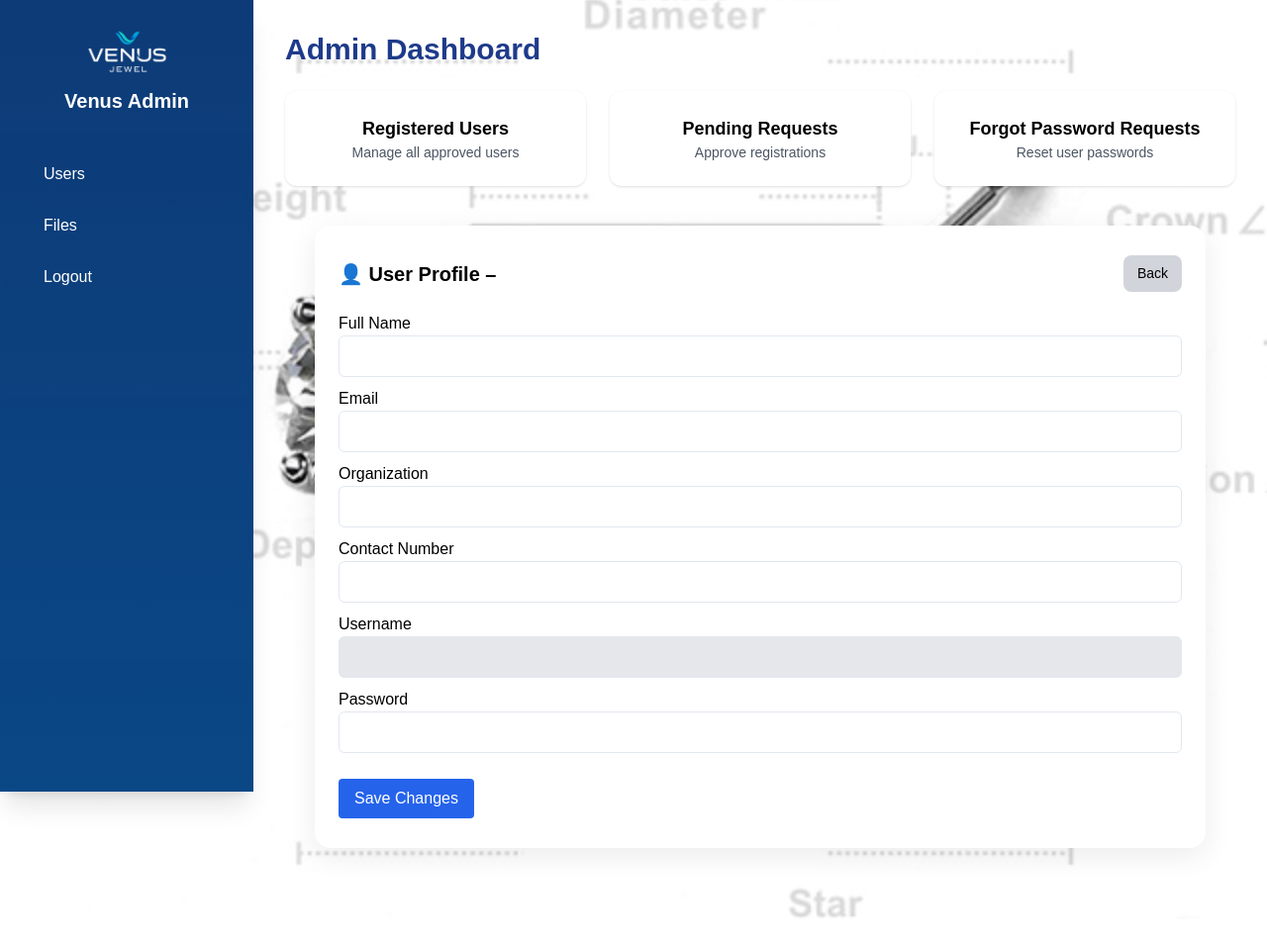
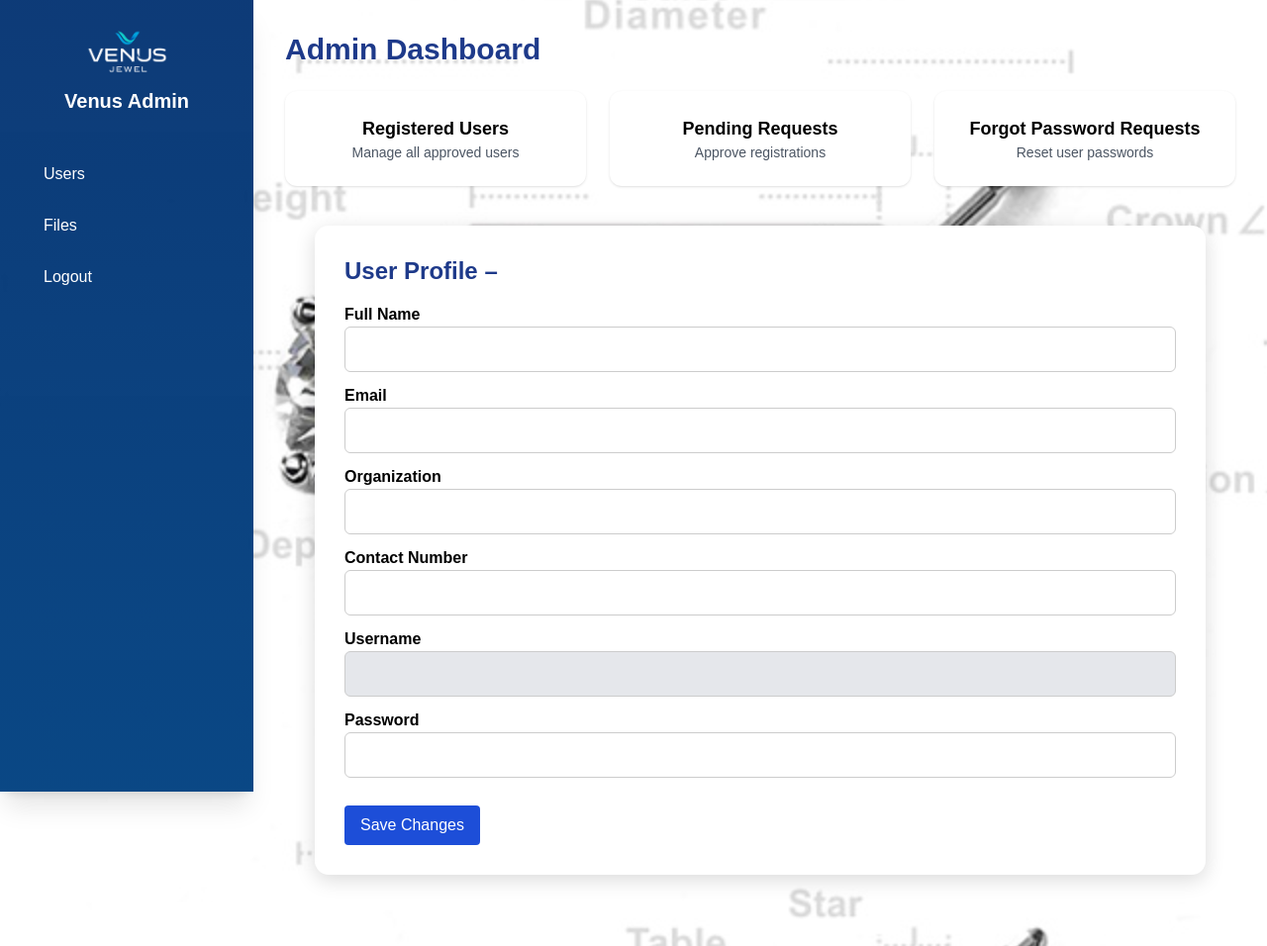
Before and after one commit to Sanketchikane/venus-jewel-portal, a Flask app: template templates/view_user.html in a window 1280 px wide. Shown: the whole page at 99% size. Before the commit the page ends 927 px from the top, so only its background shows below. Run offline with Flask 3, Linux system fonts and the light colour scheme; the template is opened without the code that fills it, so the values that code supplies are empty; some libraries are stand-ins or nearby versions.

Commit message:
Update view_user.html

```diff
--- a/templates/view_user.html
+++ b/templates/view_user.html
@@ -2,40 +2,31 @@
 {% block content %}
 
 <style>
-  :root {
-    --vj-blue: #003366;
-    --vj-accent: #0B5FFF;
-    --vj-bg: #f8fafc;
-    --vj-border: #e2e8f0;
-  }
-  .profile-card {
-    background: white;
-    border-radius: 16px;
-    padding: 30px 24px;
-    box-shadow: 0 8px 30px rgba(0, 0, 0, 0.08);
+  .profile-container {
     max-width: 900px;
     margin: 40px auto;
+    background: white;
+    padding: 30px;
+    border-radius: 14px;
+    box-shadow: 0 5px 20px rgba(0,0,0,0.15);
   }
-  .btn {
-    padding: 8px 14px;
-    border-radius: 8px;
-    font-size: 14px;
+  label {
+    font-weight: 600;
   }
-  form input {
-    display:block;
-    width:100%;
-    padding:8px 10px;
-    margin-bottom:10px;
-    border:1px solid #e2e8f0;
-    border-radius:6px;
+  input {
+    width: 100%;
+    border: 1px solid #ccc;
+    padding: 10px;
+    margin-bottom: 12px;
+    border-radius: 6px;
   }
 </style>
 
-<div class="profile-card">
-  <div class="flex justify-between items-center mb-5">
-    <h2 class="text-xl font-bold text-venusBlue">👤 User Profile – {{ user['Username'] }}</h2>
-    <a href="{{ url_for('admin.admin_users') }}" class="btn bg-gray-300">Back</a>
-  </div>
+<div class="profile-container">
+
+  <h2 class="text-2xl font-bold text-blue-900 mb-4">
+    User Profile – {{ user['Username'] }}
+  </h2>
 
   <form method="POST" action="{{ url_for('admin.update_user', username=user['Username']) }}">
 
@@ -52,14 +43,15 @@
     <input type="text" name="Contact Number" value="{{ user['Contact Number'] }}">
 
     <label>Username</label>
-    <input type="text" readonly name="Username" value="{{ user['Username'] }}" class="bg-gray-200">
+    <input type="text" readonly class="bg-gray-200" value="{{ user['Username'] }}">
 
     <label>Password</label>
     <input type="text" name="Password" value="{{ user['Password'] }}">
 
-    <button class="mt-4 bg-blue-600 text-white px-4 py-2 rounded">Save Changes</button>
+    <button class="bg-blue-700 text-white px-4 py-2 rounded mt-4">Save Changes</button>
 
   </form>
+
 </div>
 
 {% endblock %}
```
